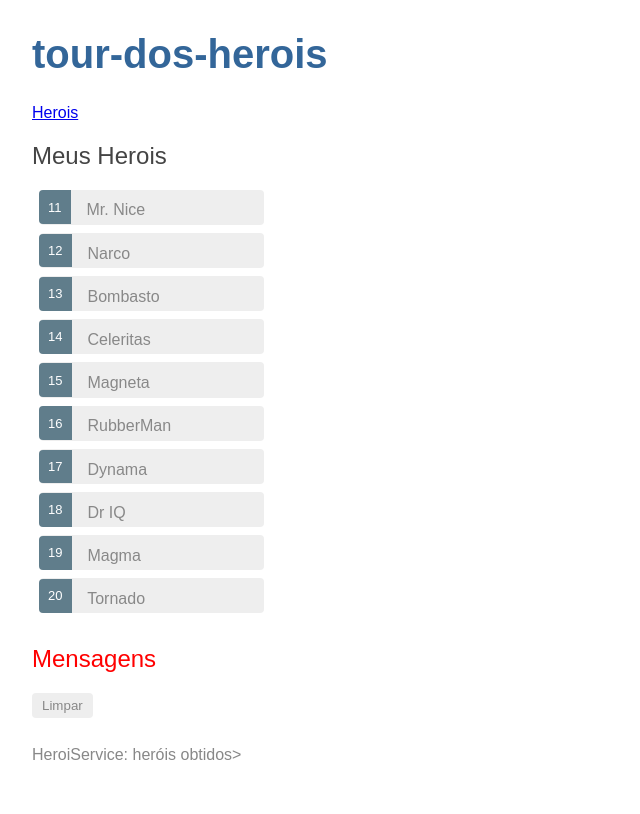
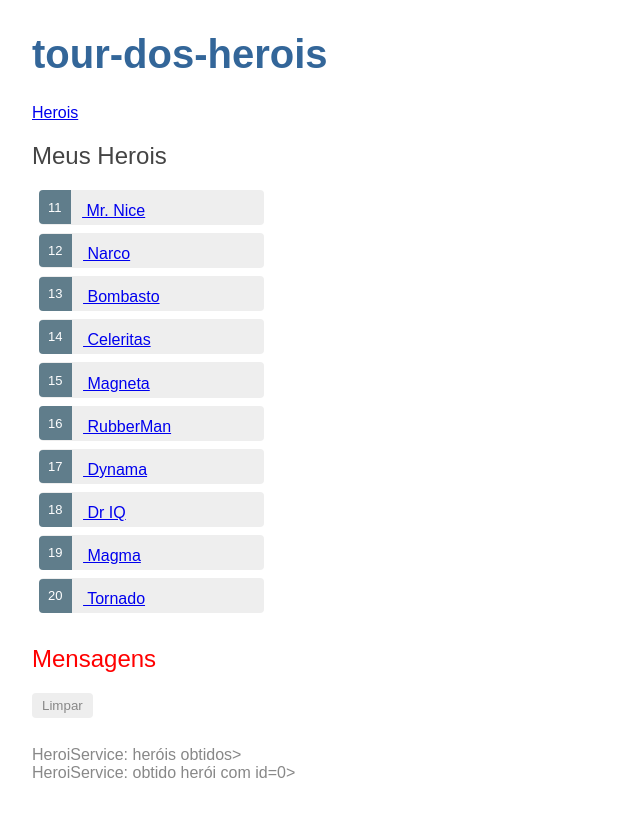
Before and after one commit to KaliaryCisne/tour-dos-herois, an Angular app: page /herois in a window 1280 px wide. Shown: the whole page, without its empty margins (0-640 px from the left). Built offline with nearby package versions, Linux system fonts and the light colour scheme.

Commit message:
alteracoes

```diff
--- a/src/app/app-routing.module.ts
+++ b/src/app/app-routing.module.ts
@@ -2,13 +2,15 @@ import { NgModule } from '@angular/core';
 import { RouterModule, Routes } from '@angular/router';
 import {PainelComponent}  from './painel/painel.component';
 import { HeroisComponent } from './herois/herois.component';
+import { HeroiDetalheComponent } from './heroi-detalhe/heroi-detalhe.component';
 
 // path: string que corresponde à URL da barra de enderenços
 // component: O component que o roteador deve criar quando navega para essa rota
 const routes: Routes =[
   {path:'', redirectTo: '/painel', pathMatch: 'full'}, //Associa o path vazio como rota cujo caminho é '/painel '
   {path:'painel', component: PainelComponent},
-  {path: 'herois', component: HeroisComponent}
+  {path:'herois', component: HeroisComponent},
+  { path: 'detalhe/:id', component: HeroiDetalheComponent }
 ];
 
 @NgModule({
--- a/src/app/heroi-detalhe/heroi-detalhe.component.ts
+++ b/src/app/heroi-detalhe/heroi-detalhe.component.ts
@@ -1,5 +1,8 @@
 import { Component, OnInit, Input } from '@angular/core';
 import { Heroi } from '../herois';
+import { ActivatedRoute } from '@angular/router';
+import { HeroiService } from '../heroi.service';
+import { Location } from '@angular/common';
 
 @Component({
   selector: 'app-heroi-detalhe',
@@ -11,9 +14,18 @@ export class HeroiDetalheComponent implements OnInit {
   // Este decorator conecta o template a propriedade heroi
   @Input() heroi: Heroi;
 
-  constructor() { }
+  constructor(private route: ActivatedRoute,
+              private heroiService: HeroiService,
+              private location: Location) { }
 
   ngOnInit() {
+    this.getHeroi();
   }
 
+  getHeroi(): void{
+    const id = +this.route.snapshot.paramMap.get('id');
+    this.heroiService.getHeroi(id)
+     .subscribe(heroi=> this.heroi= heroi);
+    }
+
 }
--- a/src/app/heroi.service.ts
+++ b/src/app/heroi.service.ts
@@ -9,19 +9,16 @@ import { MensagemService } from './mensagem.service';
   providedIn: 'root'
 })
 export class HeroiService {
-
-  // getHerois(): Heroi[] {
-  //   return HEROIS;                                                     //PRIMEIRA VERSAO
-  // }
+  //Injentado o serviço MensagemService no construtor do servico HeroiService
+  constructor(private mensagemService: MensagemService) {}
 
   getHerois(): Observable<Heroi[]>{                                       //SEGUNDA VERSAO
     this.mensagemService.adicionar('HeroiService: heróis obtidos');
     return of(HEROIS);
   }
 
-  //Injentado o serviço MensagemService no construtor do servico HeroiService
-  constructor(private mensagemService: MensagemService) {
-
-  }
-
+  getHeroi(id: number): Observable<Heroi> {
+    this.mensagemService.adicionar(`HeroiService: obtido herói com id=${id}`);
+    return of(HEROIS.find(heroi => heroi.id === id));
+    }
 }
--- a/src/app/herois/herois.component.html
+++ b/src/app/herois/herois.component.html
@@ -2,8 +2,10 @@
 
 <h2>Meus Herois</h2>
 <ul class="herois">
-  <li *ngFor="let heroi of herois" [class.selected]="heroi===heroiSelecionado" (click)="onSelect(heroi)">
-    <span class="badge"> {{heroi.id}} </span> {{heroi.nome}}
+  <li *ngFor="let heroi of herois">
+    <a routerLink="/detalhe/{{heroi.id}}">
+      <span class="badge">{{heroi.id}}</span> {{heroi.nome}}
+    </a>
   </li>
 </ul>
 
--- a/src/app/herois/herois.component.ts
+++ b/src/app/herois/herois.component.ts
@@ -17,11 +17,6 @@ export class HeroisComponent implements OnInit {
   onSelect(heroi : Heroi): void {
     this.heroiSelecionado = heroi;
   }
-
-  //funcão que obtem os herois através da classe heroiService e é recebida pelo atributo herois
-  // getHerois(): void {
-  //  this.herois = this.heroiService.getHerois();                //PRIMEIRA VERSAO
-  // }
   getHerois(): void {
     this.heroiService.getHerois()                                 //SEGUNDA VERSAO
       .subscribe(herois => this.herois = herois);
```
Also changed, not shown: 1 other file (tests, documents, lock files or other folders).
